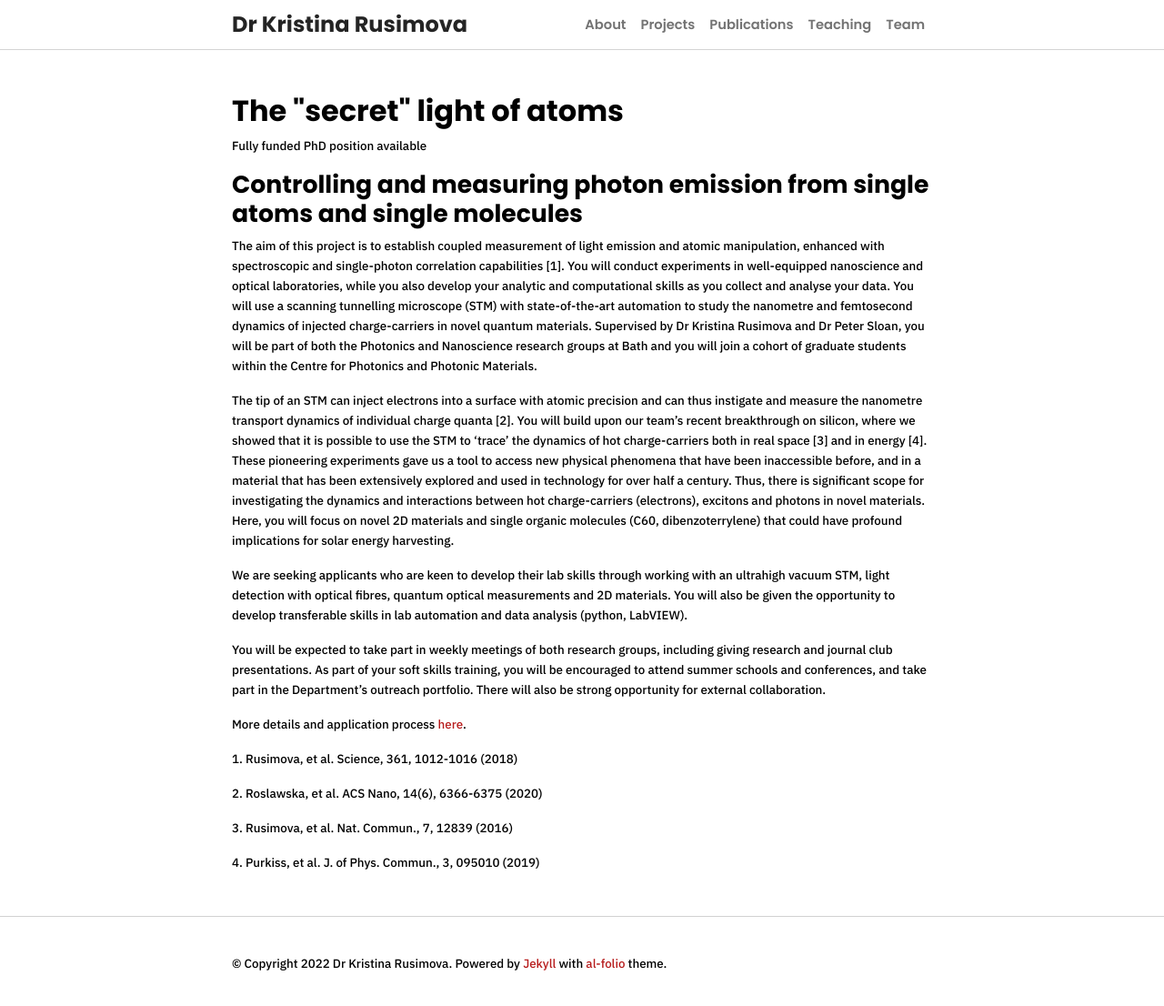
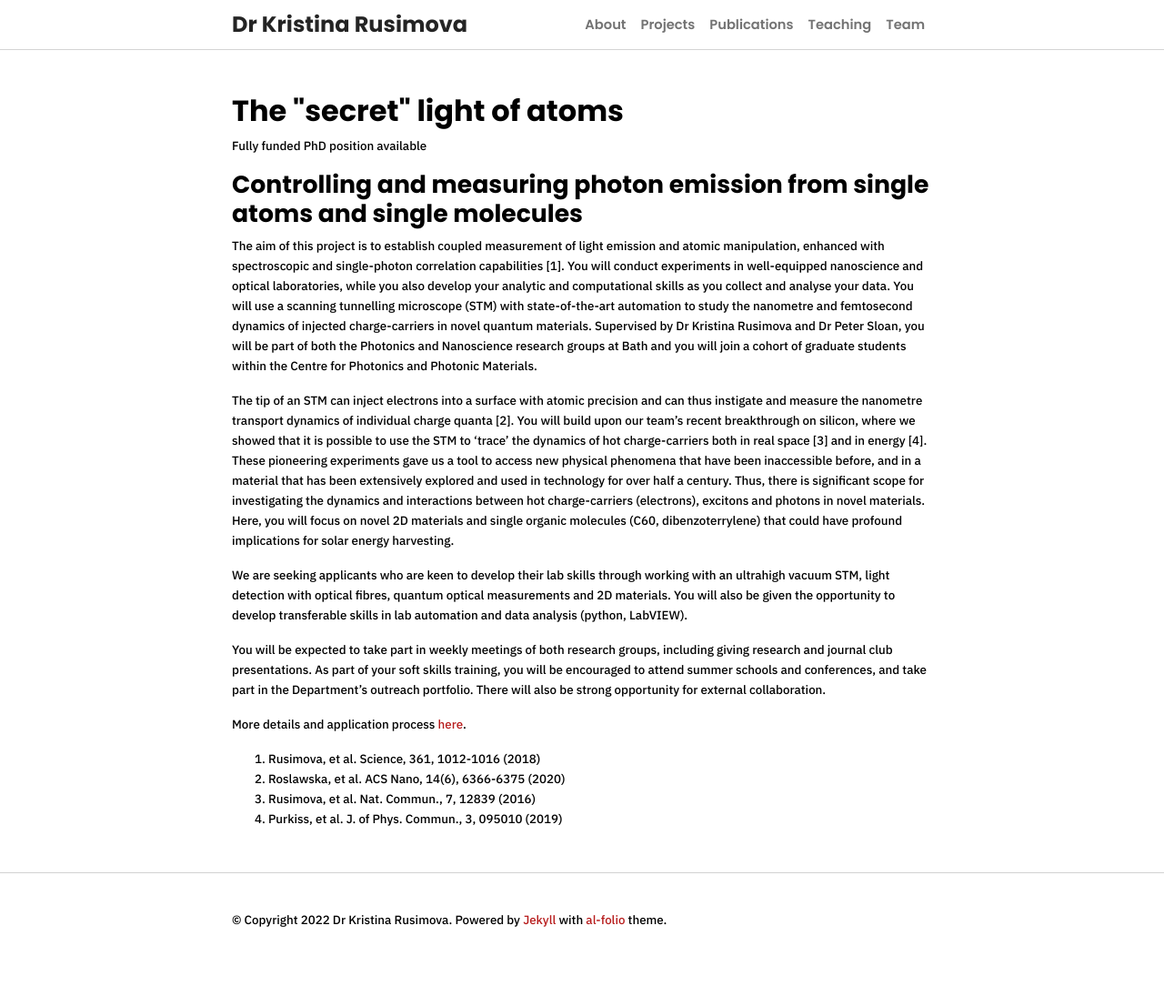
Before and after one commit to kristinarusimova/kristinarusimova.github.io, a Jekyll site: the page built from _projects/secret.md, in a window 1280 px wide and 1110 px high. Shown: the top 1106 px of the window at 91% size. Built offline with Jekyll 4.4.1, drawn with Linux system fonts in a browser that asks for light colours; nearby versions of some CDN libraries; a style sheet for code colours, icons or effects is not loaded.

Commit message:
removed bold font. it's annoying

```diff
--- a/_projects/secret.md
+++ b/_projects/secret.md
@@ -21,10 +21,7 @@ You will be expected to take part in weekly meetings of both research groups, in
 
 More details and application process [here](https://www.findaphd.com/phds/project/controlling-and-measuring-photon-emission-from-single-atoms-and-single-molecules/?p139669).
 
-**1. Rusimova, et al. Science, 361, 1012-1016 (2018)**
-
-**2. Roslawska, et al. ACS Nano, 14(6), 6366-6375 (2020)**
-
-**3. Rusimova, et al. Nat. Commun., 7, 12839 (2016)**
-
-**4. Purkiss, et al. J. of Phys. Commun., 3, 095010 (2019)**
+1. Rusimova, et al. Science, 361, 1012-1016 (2018)
+2. Roslawska, et al. ACS Nano, 14(6), 6366-6375 (2020)
+3. Rusimova, et al. Nat. Commun., 7, 12839 (2016)
+4. Purkiss, et al. J. of Phys. Commun., 3, 095010 (2019)
```
